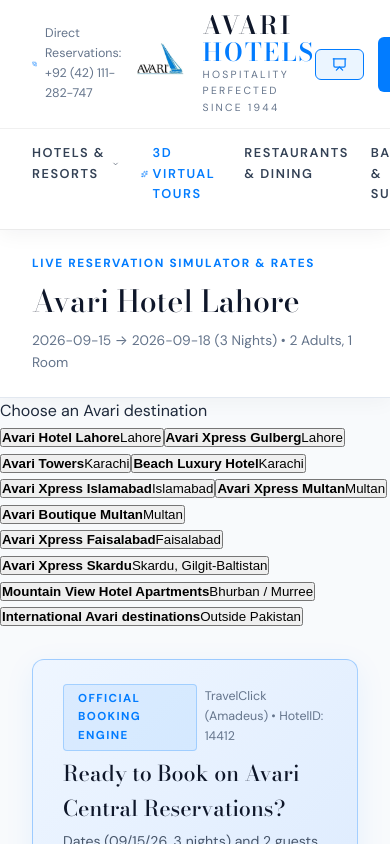
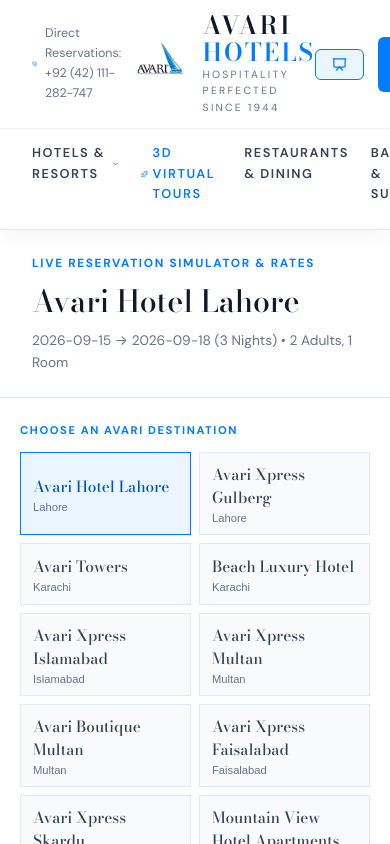
Before and after one commit to syedtahashahid/avrai, a Next.js app: page /booking in a window 390 px wide. Shown: the top 844 px of the page. Built offline with nearby package versions, Linux system fonts and the light colour scheme.

Commit message:
style: refine dining venue grid layout and card styling

```diff
--- a/app/globals.css
+++ b/app/globals.css
@@ -885,6 +885,296 @@
   gap: 40px;
   margin: 40px 0;
   box-shadow: 0 10px 30px rgba(2, 124, 255, 0.08);
+}
+
+/* -------------------------------------------------------------
+   DINING AND BANQUET EDITORIAL SURFACES
+   ------------------------------------------------------------- */
+
+.dining-page {
+  background: #F8FAFC;
+}
+
+.dining-page .section-container {
+  max-width: 1480px;
+}
+
+.dining-page .section-header-center {
+  margin-bottom: 38px;
+}
+
+.dining-page .section-main-heading {
+  max-width: 760px;
+  margin-left: auto;
+  margin-right: auto;
+}
+
+.dining-venue-grid {
+  align-items: stretch;
+}
+
+.dining-venue-card {
+  position: relative;
+  overflow: hidden;
+  border-color: #DCE5EF !important;
+  border-radius: 4px !important;
+  box-shadow: 0 14px 34px rgba(15, 23, 42, 0.06);
+  transition: transform 220ms ease, box-shadow 220ms ease, border-color 220ms ease;
+}
+
+.dining-venue-card:hover {
+  transform: translateY(-5px);
+  border-color: rgba(2, 124, 255, 0.45) !important;
+  box-shadow: 0 20px 44px rgba(2, 124, 255, 0.11);
+}
+
+.dining-venue-card h3 {
+  letter-spacing: 0;
+}
+
+.dining-venue-card p {
+  max-width: 58ch;
+}
+
+.dining-venue-card .gold-badge {
+  border-radius: 2px;
+  letter-spacing: 0.1em;
+}
+
+.dining-venue-grid-xpress {
+  padding-top: 10px;
+}
+
+.banquet-showcase-section {
+  max-width: 1400px;
+  margin: 0 auto;
+  padding: 80px 32px 20px;
+}
+
+.banquet-showcase-heading {
+  display: flex;
+  align-items: end;
+  justify-content: space-between;
+  gap: 34px;
+  margin-bottom: 30px;
+}
+
+.banquet-showcase-heading .section-main-heading {
+  margin-top: 10px;
+  margin-bottom: 0;
+}
+
+.banquet-showcase-heading > p {
+  max-width: 480px;
+  color: #64748B;
+  font-size: 0.94rem;
+  line-height: 1.75;
+}
+
+.banquet-gallery-grid {
+  display: grid;
+  grid-template-columns: 1.2fr 0.8fr;
+  gap: 20px;
+}
+
+.banquet-gallery-feature,
+.banquet-gallery-tile {
+  overflow: hidden;
+  background: #FFFFFF;
+  border: 1px solid #DCE5EF;
+  border-radius: 5px;
+  box-shadow: 0 14px 34px rgba(15, 23, 42, 0.06);
+}
+
+.banquet-gallery-image {
+  position: relative;
+  min-height: 250px;
+  background-position: center;
+  background-size: cover;
+}
+
+.banquet-gallery-feature .banquet-gallery-image {
+  min-height: 390px;
+}
+
+.banquet-gallery-image::after {
+  position: absolute;
+  inset: 0;
+  content: '';
+  background: linear-gradient(180deg, rgba(15, 23, 42, 0.04), rgba(15, 23, 42, 0.54));
+}
+
+.banquet-gallery-image span {
+  position: absolute;
+  z-index: 1;
+  right: 16px;
+  bottom: 16px;
+  color: #FFFFFF;
+  font-size: 0.7rem;
+  font-weight: 700;
+  letter-spacing: 0.1em;
+  text-transform: uppercase;
+}
+
+.banquet-gallery-copy {
+  padding: 28px;
+}
+
+.banquet-gallery-copy h3,
+.banquet-gallery-tile h3 {
+  margin: 7px 0;
+  color: #0F172A;
+  font-family: var(--font-serif);
+  font-size: 1.6rem;
+  font-weight: 500;
+}
+
+.banquet-gallery-copy p,
+.banquet-gallery-tile p {
+  margin-bottom: 20px;
+  color: #64748B;
+  font-size: 0.88rem;
+  line-height: 1.7;
+}
+
+.banquet-gallery-stack {
+  display: grid;
+  gap: 20px;
+}
+
+.banquet-gallery-tile {
+  display: grid;
+  grid-template-columns: 0.95fr 1.05fr;
+}
+
+.banquet-gallery-tile .banquet-gallery-image {
+  min-height: 100%;
+}
+
+.banquet-gallery-tile > div:last-child {
+  align-self: center;
+  padding: 22px;
+}
+
+.booking-destination-strip {
+  background: #FFFFFF;
+  border-bottom: 1px solid #E2E8F0;
+}
+
+.booking-destination-inner {
+  max-width: 1400px;
+  margin: 0 auto;
+  padding: 24px 32px 20px;
+}
+
+.booking-destination-label {
+  margin-bottom: 12px;
+  color: var(--avari-blue);
+  font-size: 0.7rem;
+  font-weight: 700;
+  letter-spacing: 0.14em;
+  text-transform: uppercase;
+}
+
+.booking-destination-grid {
+  display: grid;
+  grid-template-columns: repeat(5, minmax(150px, 1fr));
+  gap: 8px;
+}
+
+.booking-destination-button {
+  min-height: 62px;
+  padding: 10px 12px;
+  border: 1px solid #E2E8F0;
+  background: #F8FAFC;
+  color: #334155;
+  cursor: pointer;
+  text-align: left;
+  transition: var(--transition);
+}
+
+.booking-destination-button:hover,
+.booking-destination-button.active {
+  border-color: var(--avari-blue);
+  background: var(--avari-blue-tint);
+  color: var(--avari-blue-dark);
+}
+
+.booking-destination-button strong,
+.booking-destination-button span {
+  display: block;
+}
+
+.booking-destination-button strong {
+  font-family: var(--font-serif);
+  font-size: 0.96rem;
+  font-weight: 500;
+}
+
+.booking-destination-button span {
+  margin-top: 3px;
+  color: #64748B;
+  font-size: 0.7rem;
+}
+
+.booking-preview-state {
+  max-width: 900px;
+  margin: 48px auto 10px;
+  padding: 52px 42px;
+  background: #FFFFFF;
+  border: 1px solid #DCE5EF;
+  text-align: center;
+  box-shadow: 0 14px 34px rgba(15, 23, 42, 0.06);
+}
+
+.booking-preview-state h2 {
+  margin: 15px 0 10px;
+  font-size: 2.4rem;
+  font-weight: 500;
+}
+
+.booking-preview-state p {
+  max-width: 620px;
+  margin: 0 auto 24px;
+  color: #64748B;
+  line-height: 1.75;
+}
+
+@media (max-width: 900px) {
+  .banquet-showcase-heading,
+  .banquet-gallery-grid {
+    grid-template-columns: 1fr;
+    flex-direction: column;
+    align-items: flex-start;
+  }
+
+  .booking-destination-grid {
+    grid-template-columns: repeat(3, minmax(150px, 1fr));
+  }
+}
+
+@media (max-width: 640px) {
+  .banquet-showcase-section {
+    padding-left: 24px;
+    padding-right: 24px;
+  }
+
+  .banquet-gallery-tile {
+    display: block;
+  }
+
+  .banquet-gallery-tile .banquet-gallery-image {
+    min-height: 210px;
+  }
+
+  .booking-destination-inner {
+    padding-left: 20px;
+    padding-right: 20px;
+  }
+
+  .booking-destination-grid {
+    grid-template-columns: repeat(2, minmax(0, 1fr));
+  }
 }
 
 /* -------------------------------------------------------------
```
Also changed, not shown: app/dining/page.js (+5 -3 lines).
